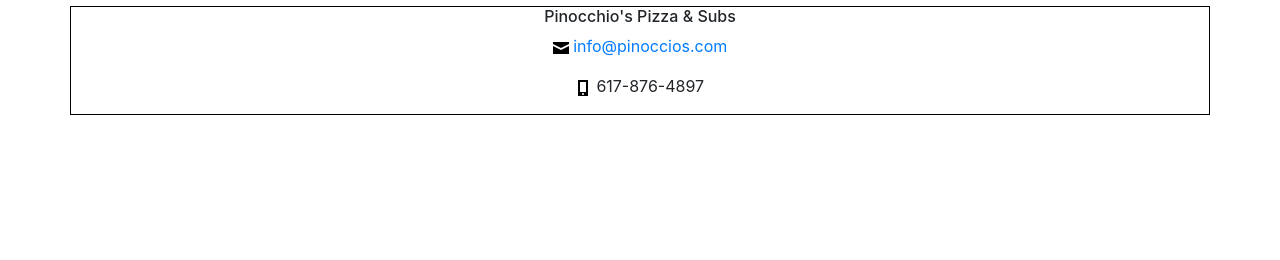
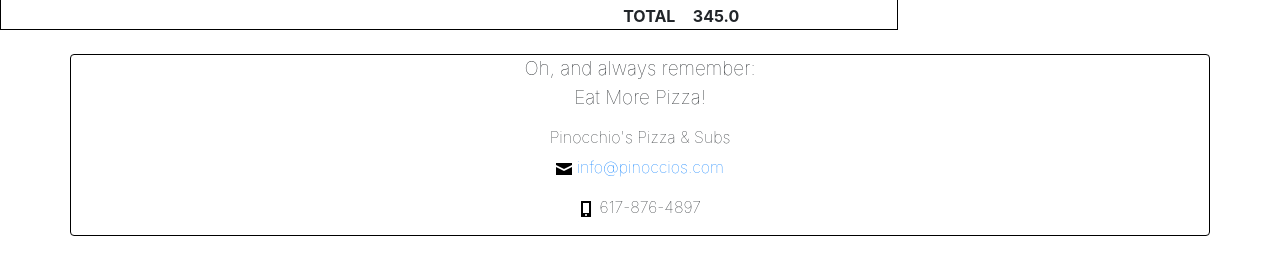
Before and after one commit to laimaurnezaite/Pinocchios, a Django app: page /orders/confirmed/ in a window 1280 px wide. Shown: the part 3896-4156 px from the top of the page. Before the commit the page ends 4011 px from the top, so only its background shows below. Run offline with Django 3.2, Linux system fonts and the light colour scheme; a user stored in the database is signed in; data comes from the database, SQL or seed files in the repository; some libraries are stand-ins or nearby versions.

Commit message:
modify base file

```diff
--- a/templates/base.html
+++ b/templates/base.html
@@ -9,8 +9,8 @@
         <link href="{% static 'css/base.css' %}" rel="stylesheet">
     </head>
     <body>
-        <div class="container" style="height:120px; border:1px solid black">
-            <div class="row" style="height:120px; ">
+        <div class="container" style="height:120px; ">
+            <div class="row rounded" style="height:120px; border:1px solid black ">
                 <div class="col-4" style="height: 99%; background-image: url({% static 'menu/pizza.png' %}); border-right:1px solid black;"></div>
                 <div class="col-4" style="height: 100%; text-align:center; margin:auto">
                     <h3> Pinocchio's Pizza & Subs</h3>
@@ -20,7 +20,8 @@
                 <div class="col-4" style="height: 99%; background-image: url({% static 'menu/pizza.png' %}); border-left:1px solid black;""></div>
             </div>
         </div>
-        <div class="container" style="height:100px; border:1px solid black">
+        <br>
+        <div class="container rounded" style="height:100px; border:1px solid black">
             <div class="row" style="height:100px; ">
                 <div class="col" style="text-align:left; margin:auto">
                     <button type="button" id="menu" class="btn btn-outline-dark" onclick="location.href='{% url 'main_list' %}'">Menu</button>
@@ -42,20 +43,27 @@
                     {% endif %}
             </div>
         </div>
+        <br>
         <main>
             {% block content %}
             {% endblock content %}
         </main>
     </body>
     <footer>
-        <div class="container" style="border:1px solid black;">
+        <div class="container rounded" style="border:1px solid black;">
+            <div class="row">
+                <div class="col" style="text-align: center;">
+                    <p class="font-weight-lighter" style="font-size: 19px;" >Oh, and always remember:<br>Eat More Pizza!</p>
+                </div>
+            </div>
             <div class="row" style="height: auto;">
                 <div class="col" style="text-align: center">
-                        <h6>Pinocchio's Pizza & Subs</h6>
-                        <p><img src="{% static 'menu/envelope-closed-2x.png' %}"> <a href="mailto:info@pinoccios.com">info@pinoccios.com</a></p>
-                        <p><img src="{% static 'menu/phone-2x.png' %}"> 617-876-4897</p>
+                        <h6 class="font-weight-lighter" >Pinocchio's Pizza & Subs</h6>
+                        <p class="font-weight-lighter"><img src="{% static 'menu/envelope-closed-2x.png' %}"> <a href="mailto:info@pinoccios.com">info@pinoccios.com</a></p>
+                        <p class="font-weight-lighter"><img src="{% static 'menu/phone-2x.png' %}"> 617-876-4897</p>
                 </div>
             </div>
         </div>
       </footer>
+      <br>
 </html>
```
